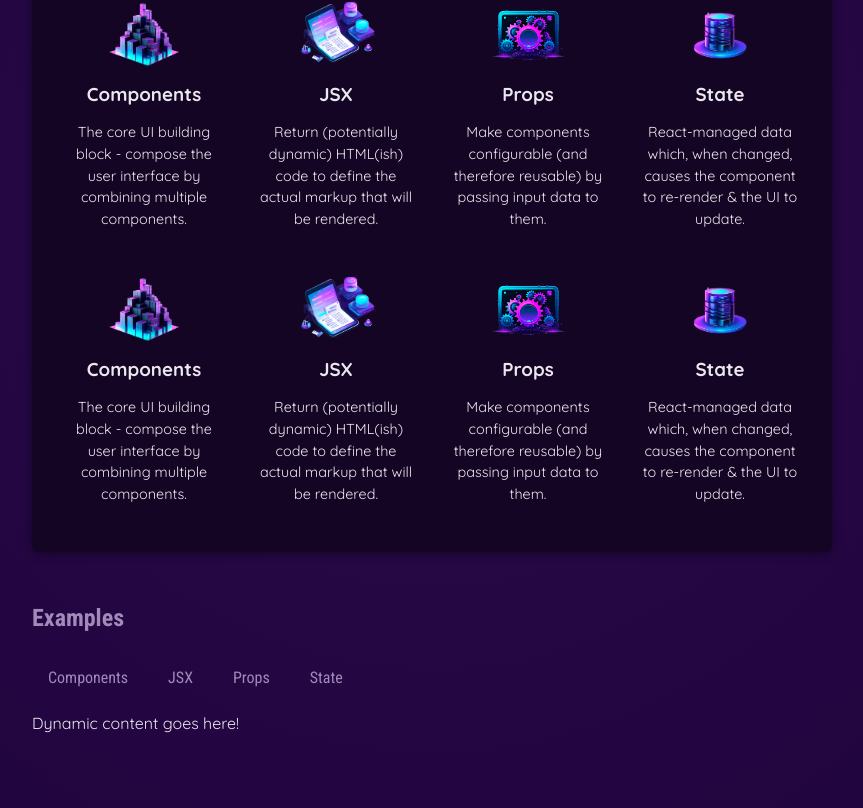
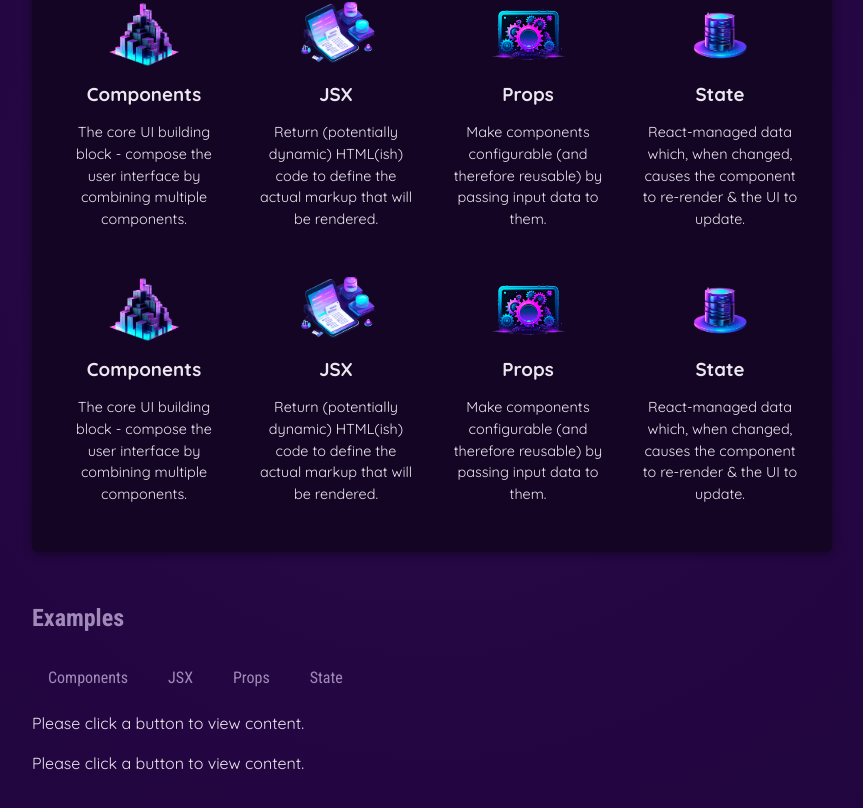
Before and after one commit to bennday/react_course, a React (Vite) app: page / in a window 1280 px wide. Shown: the part 422-1230 px from the top of the page, without its empty margins (208-1071 px from the left). Built offline with nearby package versions, Linux system fonts and the light colour scheme.

Commit message:
Introducing useState

```diff
--- a/src/App.jsx
+++ b/src/App.jsx
@@ -1,5 +1,7 @@
+//useState is a hook that allows you to add state to a functional component
+import { useState } from "react";
+
 import { CORE_CONCEPTS } from "./data.js";
-
 // Import the components that we want to render
 import Header from "./components/Header/Header.jsx";
 import CoreConcept from "./components/CoreConcept/CoreConcept.jsx";
@@ -7,9 +9,31 @@ import CoreConceptAlt from "./components/CoreConcept/CoreConceptAlt.jsx";
 import TabButton from "./components/TabButton/TabButton.jsx";
 
 function App() {
+
+
+  // tabContent is a variable that is executed only once when the component is rendered. This is not a state variable so it will not re-render the component when it is updated. This is why the content does not change when the buttons are clicked.
+  let tabContent = 'Please click a button to view content.';
+
+  //Hooks need to be called at the top level of the component function, not within an inner function or block
+  //const stateArray = useState('Please click a button to view content.');
+  //You can use destructuring to assign the values of the array to variables
+  //You can set a default value for the state by passing it as an argument to useState
+  //The second element of the array is a function that can be used to update the state value
+  //This tells React to re-render the component with the new state value
+  //we can use const to declare the state variable because we are not reassigning the variable, we are updating the value of the variable
+  const [selectedTopic, setSelectedTopic] = useState('Please click a button to view content.');
+
+  //useState returns an array with two elements. The first element is the current state value and the second element is a function that can be used to update the state value.
+
   function handleSelect(selectedButton) {
     //selected => 'components', 'JSX', 'props', or 'state
     console.log(selectedButton);
+    tabContent = selectedButton; //This will not update the component because it is not a state variable
+
+    //This will update the component because it is a state variable
+    setSelectedTopic(selectedButton);
+    console.log(selectedTopic);
+
   }
 
   return (
@@ -61,7 +85,9 @@ function App() {
             <TabButton onSelect={() => handleSelect("props")}>Props</TabButton>
             <TabButton onSelect={() => handleSelect("state")}>State</TabButton>
           </menu>
-          Dynamic content goes here!
+          <p>{tabContent} {/* This will not update because it is not a state variable */}</p>
+          <p>{selectedTopic} {/* This will update because it is a state variable */}</p>
+
         </section>
       </main>
     </div>
```
